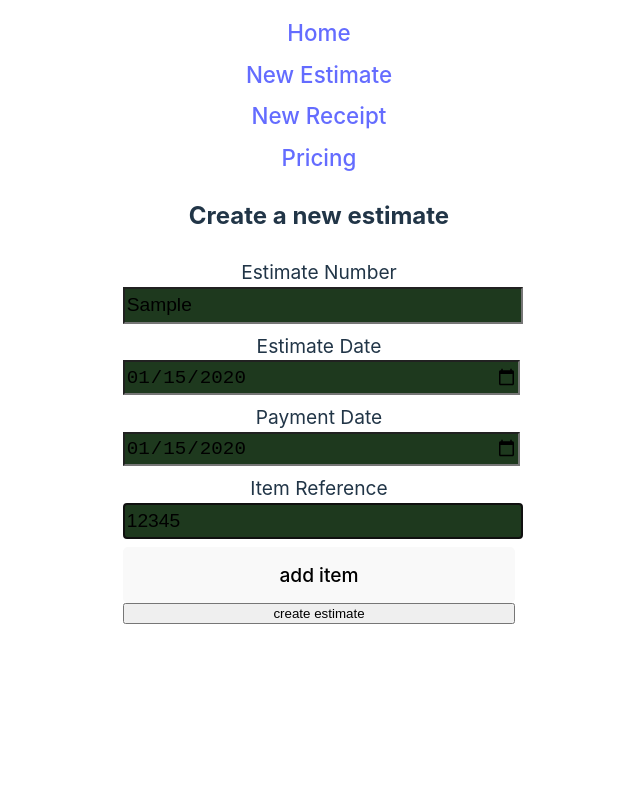
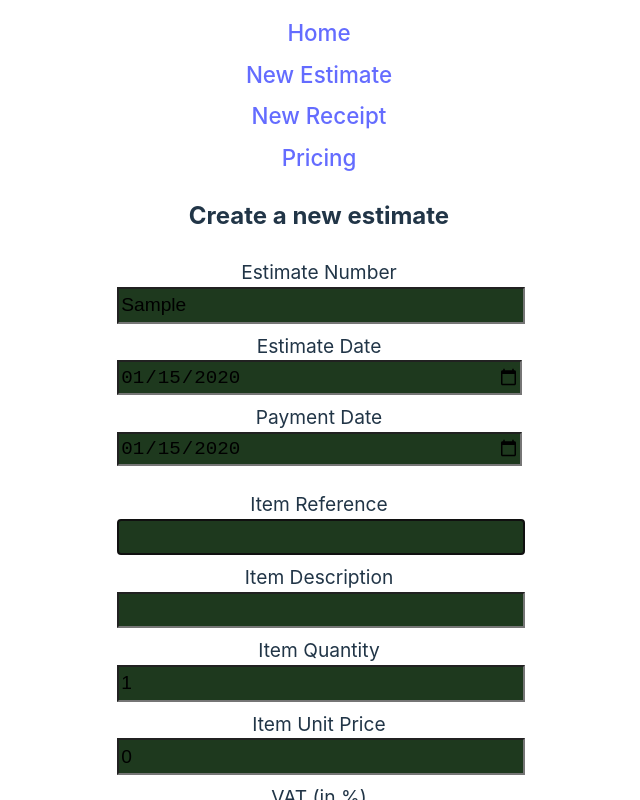
Before and after one commit to AmaurySemery/receipt_maker, a React (Vite) app: page /new-estimate in a window 1280 px wide. Both pictures are taken after typing "Sample", "2020-01-15", "2020-01-15" into the empty fields and a click on the button "add item". Shown: the top 800 px of the page, without its empty margins (321-961 px from the left). Built offline with nearby package versions, Linux system fonts and the light colour scheme.

Commit message:
Ajout des autres colonnes d'une ligne dynamique

```diff
--- a/src/components/EstimateForm.module.css
+++ b/src/components/EstimateForm.module.css
@@ -30,3 +30,8 @@
     font-size: var(--font-size);
     cursor: pointer;
 }
+
+.task {
+    margin: 1rem 0rem;
+    padding-bottom: 1rem;
+}
--- a/src/components/EstimateForm.tsx
+++ b/src/components/EstimateForm.tsx
@@ -80,6 +80,96 @@ export default function EstimateForm() {
                       "Please, enter a reference"}
                   </div>
                 </div>
+
+                <div>
+                  <label htmlFor="taskDescription" className={styles.formlabel}>
+                    Item Description
+                  </label>
+                  <input
+                    type="text"
+                    id="taskDescription"
+                    {...register(`tasks.${index}.description` as const, {
+                      required: true,
+                    })}
+                    className={styles.forminput}
+                  />
+                  <div className={styles.formerror}>
+                    {errors?.tasks?.[index]?.description &&
+                      "Please, enter a description"}
+                  </div>
+                </div>
+
+                <div>
+                  <label htmlFor="taskQuantity" className={styles.formlabel}>
+                    Item Quantity
+                  </label>
+                  <input
+                    type="number"
+                    id="taskQuantity"
+                    {...register(`tasks.${index}.quantity` as const, {
+                      required: true,
+                    })}
+                    className={styles.forminput}
+                  />
+                  <div className={styles.formerror}>
+                    {errors?.tasks?.[index]?.quantity &&
+                      "Please, enter a quantity"}
+                  </div>
+                </div>
+
+                <div>
+                  <label htmlFor="taskPrice" className={styles.formlabel}>
+                    Item Unit Price
+                  </label>
+                  <input
+                    type="number"
+                    id="taskPrice"
+                    {...register(`tasks.${index}.unitPrice` as const, {
+                      required: true,
+                    })}
+                    className={styles.forminput}
+                  />
+                  <div className={styles.formerror}>
+                    {errors?.tasks?.[index]?.unitPrice &&
+                      "Please, enter a price"}
+                  </div>
+                </div>
+
+                <div>
+                  <label htmlFor="taskVAT" className={styles.formlabel}>
+                    VAT (in %)
+                  </label>
+                  <input
+                    type="number"
+                    id="taskVAT"
+                    {...register(`tasks.${index}.vat` as const, {
+                      required: true,
+                    })}
+                    className={styles.forminput}
+                  />
+                  <div className={styles.formerror}>
+                    {errors?.tasks?.[index]?.vat &&
+                      "Please, enter a VAT (WITHOUT %)"}
+                  </div>
+                </div>
+
+                <div>
+                  <label htmlFor="taskDeposit" className={styles.formlabel}>
+                    VAT (in %)
+                  </label>
+                  <input
+                    type="number"
+                    id="taskDeposit"
+                    {...register(`tasks.${index}.deposit` as const, {
+                      required: true,
+                    })}
+                    className={styles.forminput}
+                  />
+                  <div className={styles.formerror}>
+                    {errors?.tasks?.[index]?.deposit &&
+                      "Please, enter the deposit amount"}
+                  </div>
+                </div>
               </section>
             </div>
           );
@@ -88,10 +178,10 @@ export default function EstimateForm() {
           type="button"
           onClick={() => {
             append({
-              reference: "12345",
-              description: "describe the item",
+              reference: "",
+              description: "",
               quantity: 1,
-              unitPrice: 100,
+              unitPrice: 0,
               vat: 20,
               deposit: 0,
             });
```
